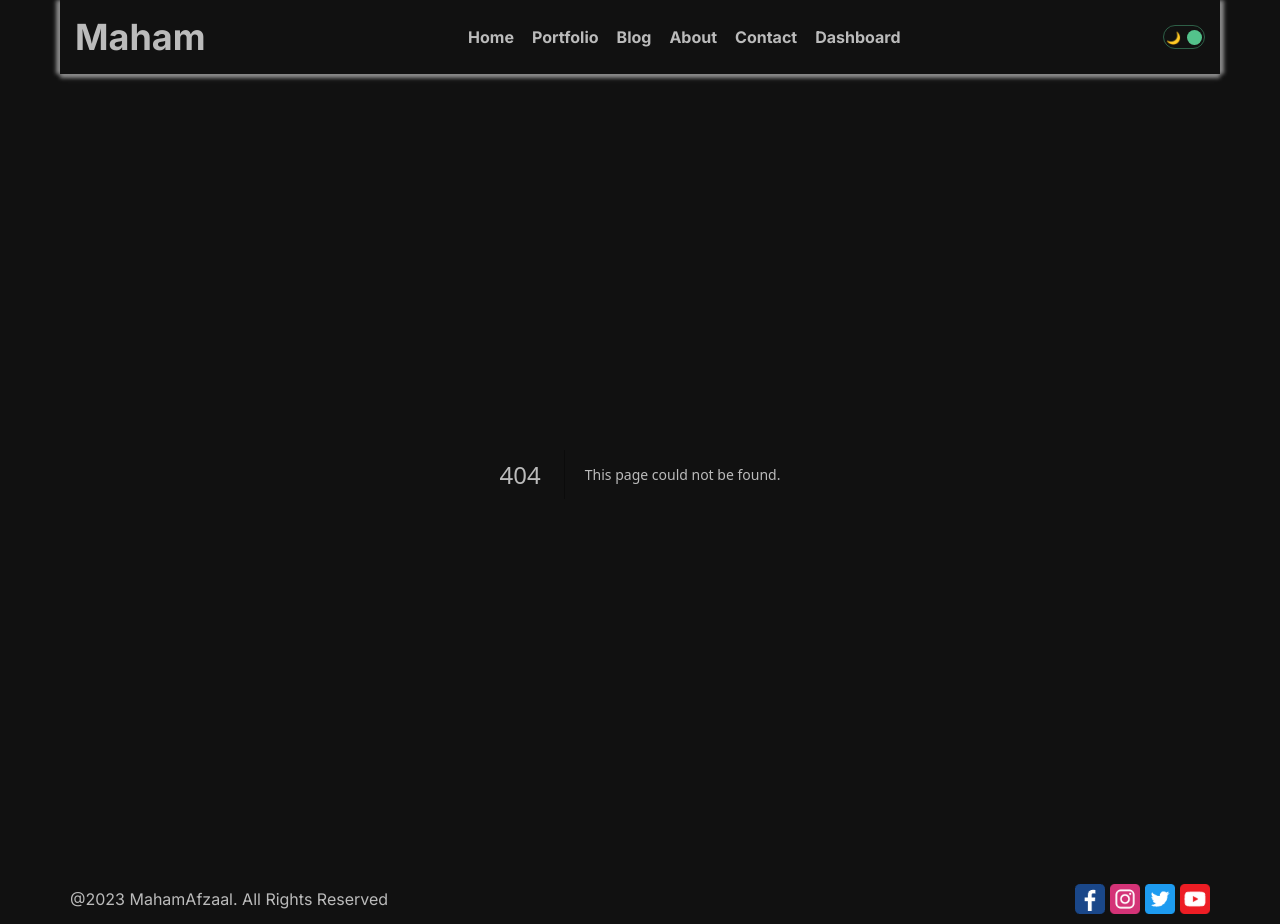
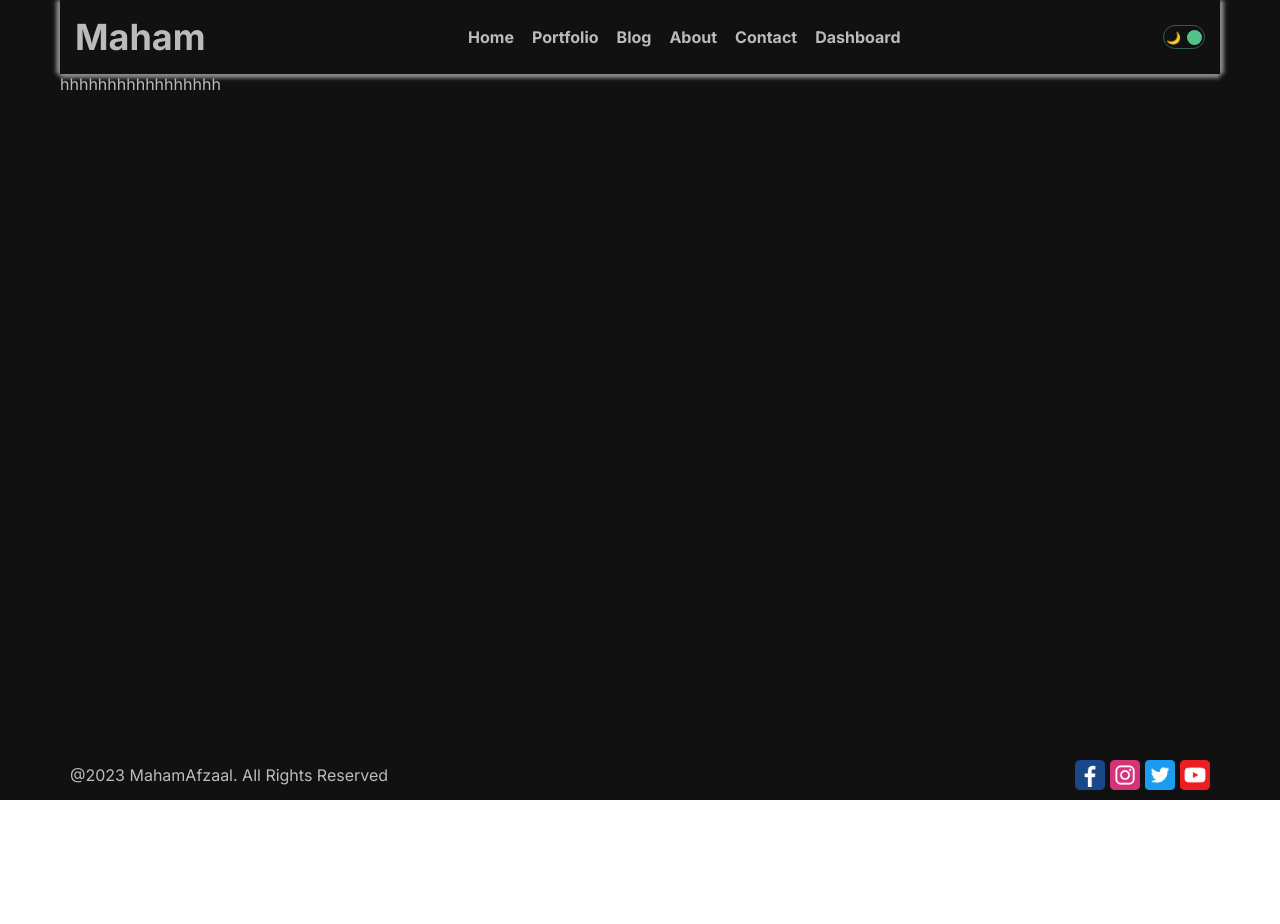
Before and after one commit to Maham-Afzaal/Imania, a Next.js app: page /offers/1/serve in a window 1280 px wide. Before the commit this address had no page. After the commit the page ends 800 px from the top, so only its background shows below. Built offline with nearby package versions, Linux system fonts and the light colour scheme.

Commit message:
updated blog

```diff
--- /dev/null
+++ b/src/app/offers/[id]/serve/page.js
@@ -0,0 +1,9 @@
+import React from 'react'
+
+const page = () => {
+  return (
+    <div>hhhhhhhhhhhhhhhhh</div>
+  )
+}
+
+export default page
```
